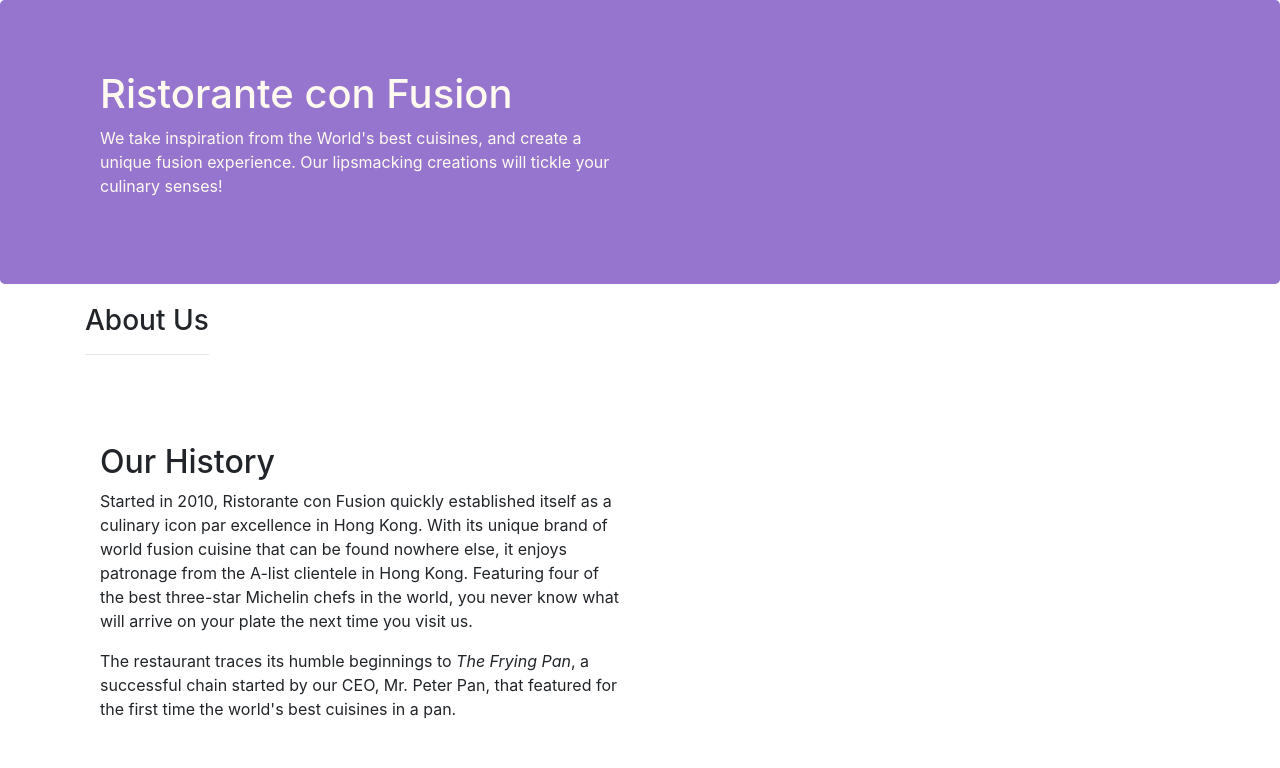
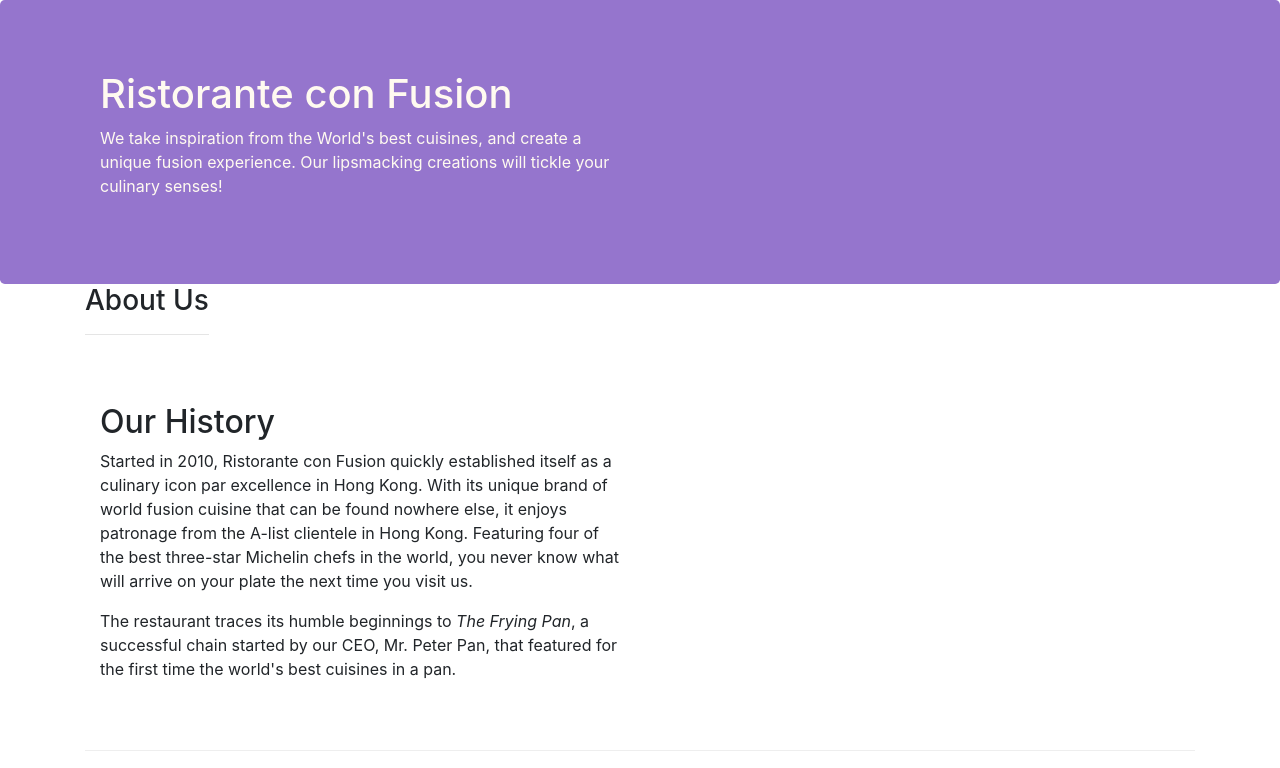
Before and after one commit to llandreeall/Front-End-Web-UI-Frameworks-and-Tools-Bootstrap-4-Course, a website: page aboutus.html in a window 1280 px wide. Shown: the top 768 px of the page. Drawn offline with nearby package versions, Linux system fonts and the light colour scheme.

Commit message:
Assignment1

```diff
--- a/aboutus.html
+++ b/aboutus.html
@@ -31,7 +31,7 @@
     </header>
 
     <div class="container">
-        <div class="row row-content-about align-items-center">
+        <div class="row row-header align-items-center">
             <div>
                <h3>About Us</h3>
                <hr>
```
